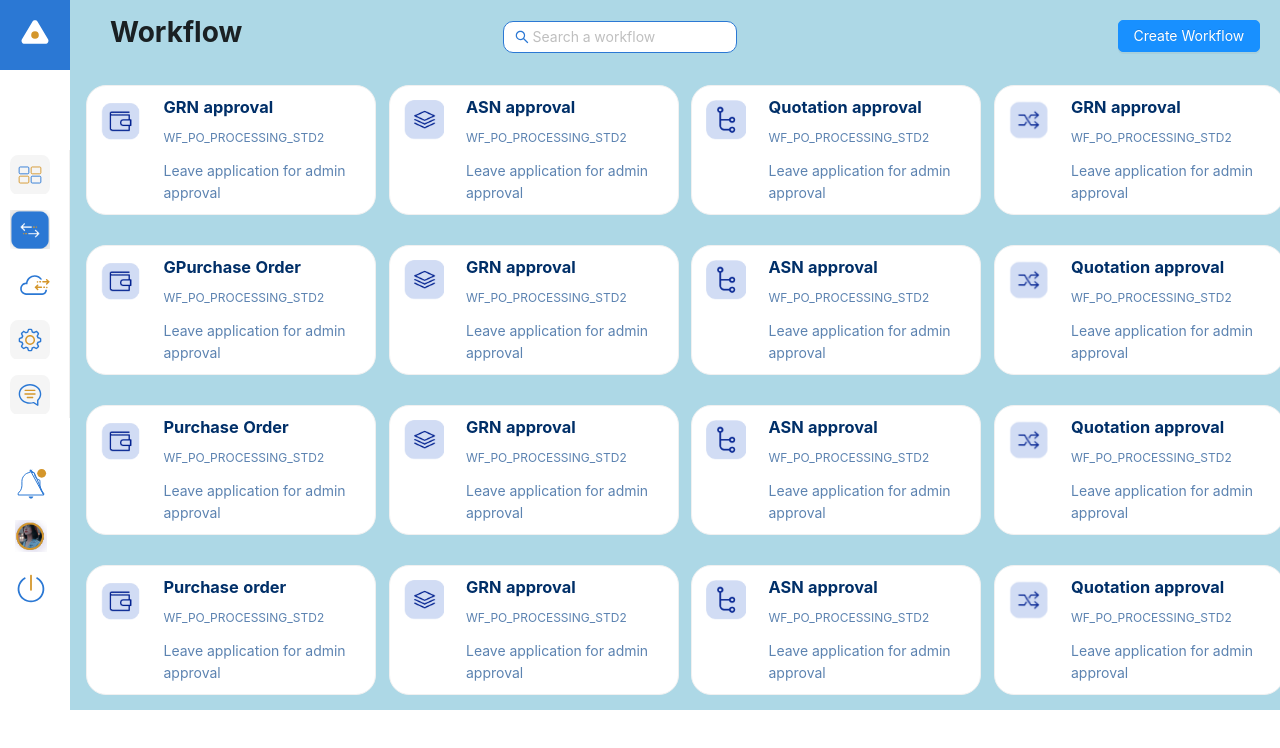
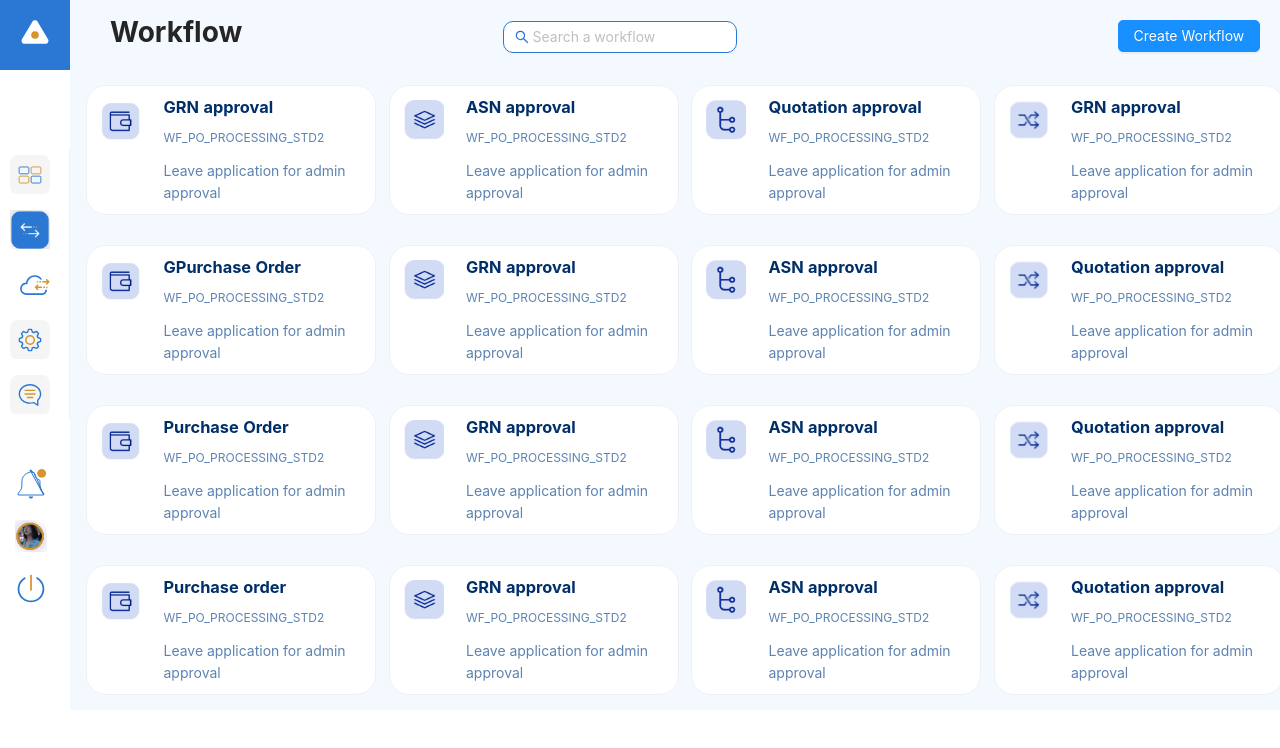
Before and after one commit to Manikandan610/CardHover, a React (Create React App) app: page / in a window 1280 px wide. Shown: the top 748 px of the page. Built offline with nearby package versions, Linux system fonts and the light colour scheme.

Commit message:
cardHover

```diff
--- a/src/Components/Dashboard/Sidebar.css
+++ b/src/Components/Dashboard/Sidebar.css
@@ -41,7 +41,7 @@
   margin-top: 20px;
 }
 .ant-layout-header {
-  background: lightblue !important;
+  background: #F4F9FF !important;
   position: sticky;
   top: 0;
   z-index: 999;
@@ -54,7 +54,7 @@
   border-radius: 5px;
 }
 .ant-layout {
-  background: lightblue;
+  background: #F4F9FF;
   height: fit-content;
 }
 .lefthead {
```
